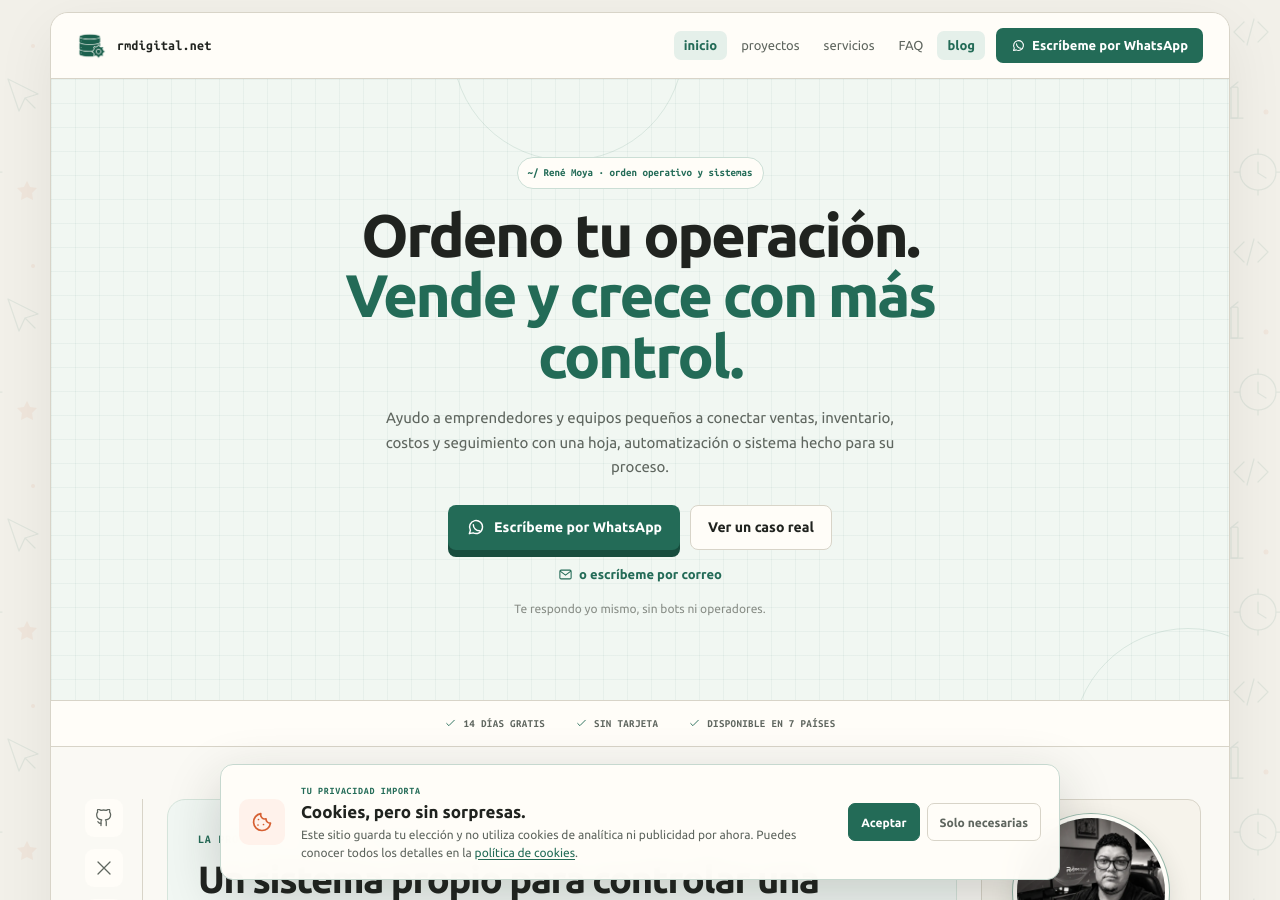
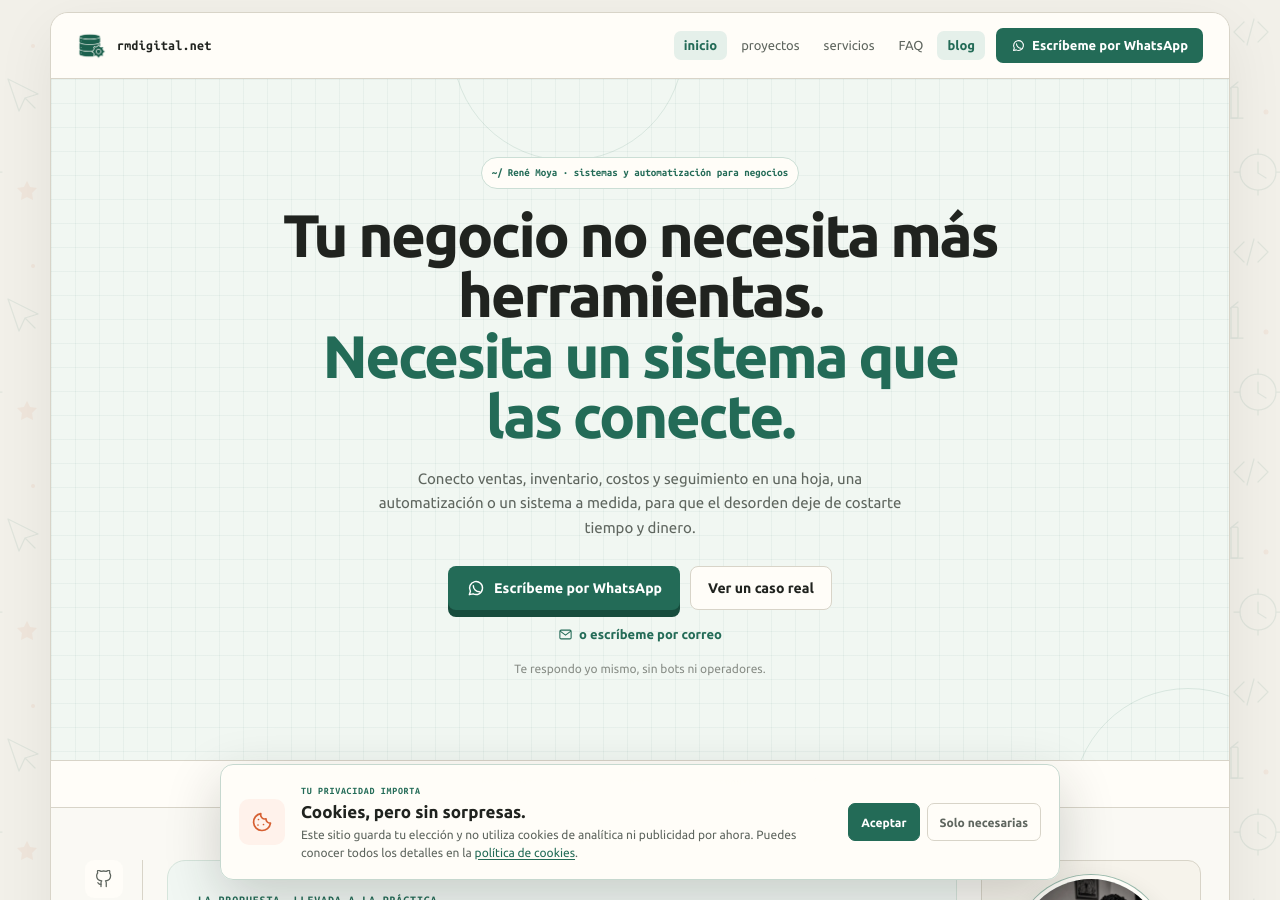
Before and after one commit to renedev0284-creator/rmdigitalnet, a Jekyll site: the page built from index.md, in a window 1280 px wide and 900 px high. Built offline with Jekyll 4.4.1, drawn with Linux system fonts in a browser that asks for light colours.

Commit message:
Hace más contundente el copy del hero y optimiza el SEO de la home
- Nuevo titular con enfoque de reencuadre ("no necesitas más
  herramientas, necesitas un sistema que las conecte") en vez de la
  descripción genérica anterior, para más impacto y conversión.
- Sub-copy reescrito con framing de pérdida (tiempo y dinero por
  desorden) manteniendo las palabras clave de los 3 servicios (hoja,
  automatización, sistema a medida).
- Eyebrow del hero y meta description/title de la home ajustados con
  términos de búsqueda más específicos ("sistemas y automatización
  para negocios") y mención de Guatemala; description recortada a
  ~145 caracteres para evitar truncado en resultados de búsqueda.

Verificado con Playwright: headline y sub-copy ajustan bien en
desktop y mobile, sin errores de consola.

Co-Authored-By: Claude Sonnet 5 <noreply@anthropic.com>

```diff
--- a/_layouts/home.html
+++ b/_layouts/home.html
@@ -4,7 +4,7 @@ layout: default
   <section id="inicio" class="hero" aria-labelledby="hero-title">
     <div class="hero-inner">
       <div class="hero-copy">
-        <p class="eyebrow"><span aria-hidden="true">~/</span> René Moya · orden operativo y sistemas</p>
+        <p class="eyebrow"><span aria-hidden="true">~/</span> René Moya · sistemas y automatización para negocios</p>
         <h1 id="hero-title" class="main">
           {{ page.hero_title }}
           <span>{{ page.hero_highlight }}</span>
--- a/index.md
+++ b/index.md
@@ -1,15 +1,15 @@
 ---
 layout: home
-title: "Orden operativo y sistemas para negocios pequeños"
+title: "Sistemas y automatización para negocios pequeños"
 description: >-
-  René Moya ayuda a emprendedores y equipos pequeños a ordenar ventas,
-  inventario, costos y seguimiento mediante hojas de cálculo, automatizaciones
-  y sistemas a medida.
+  René Moya ayuda a negocios pequeños de Guatemala a ordenar ventas,
+  inventario, costos y seguimiento con hojas, automatización y sistemas a
+  medida.
 permalink: /
 
-hero_title: "Ordeno tu operación."
-hero_highlight: "Vende y crece con más control."
-hero_sub: "Ayudo a emprendedores y equipos pequeños a conectar ventas, inventario, costos y seguimiento con una hoja, automatización o sistema hecho para su proceso."
+hero_title: "Tu negocio no necesita más herramientas."
+hero_highlight: "Necesita un sistema que las conecte."
+hero_sub: "Conecto ventas, inventario, costos y seguimiento en una hoja, una automatización o un sistema a medida, para que el desorden deje de costarte tiempo y dinero."
 
 now_status: "Producto propio · prueba de cómo trabajo"
 now_title: "TopoApp: orden para negocios que venden por WhatsApp"
```
